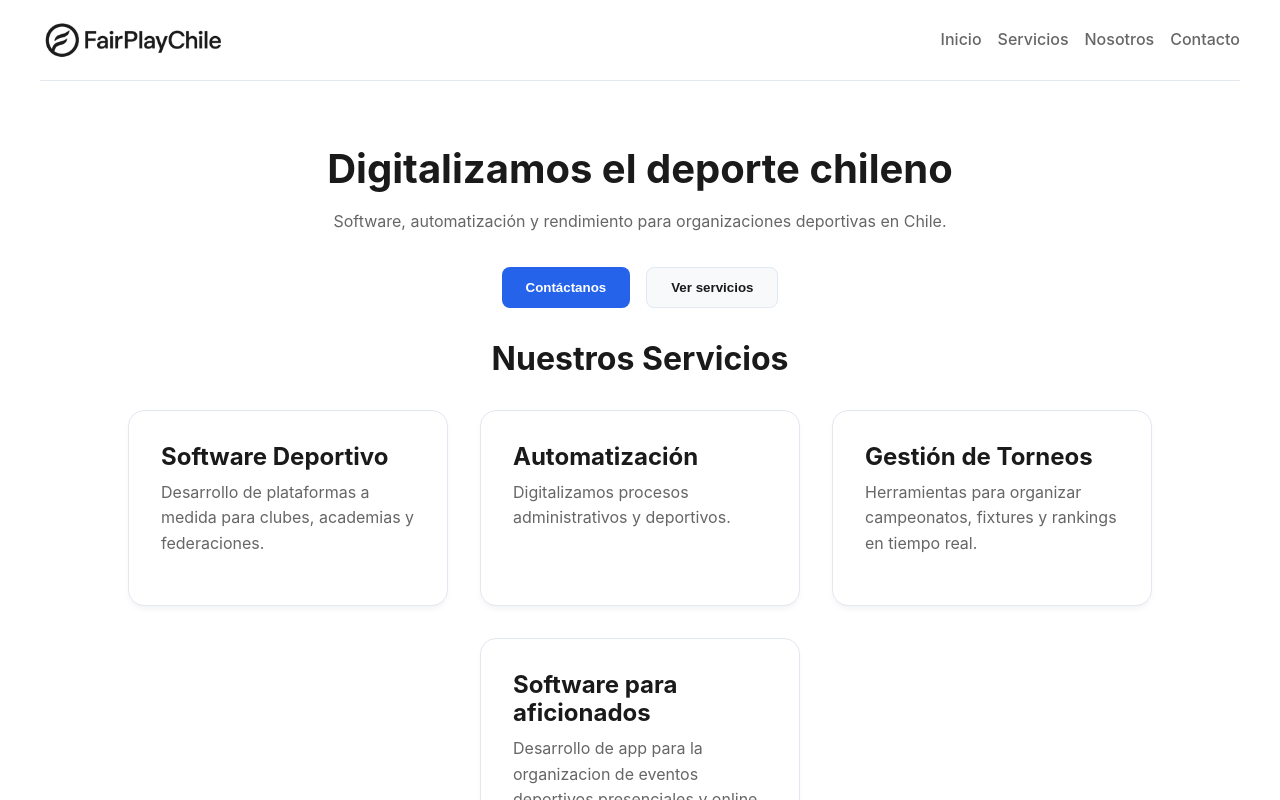
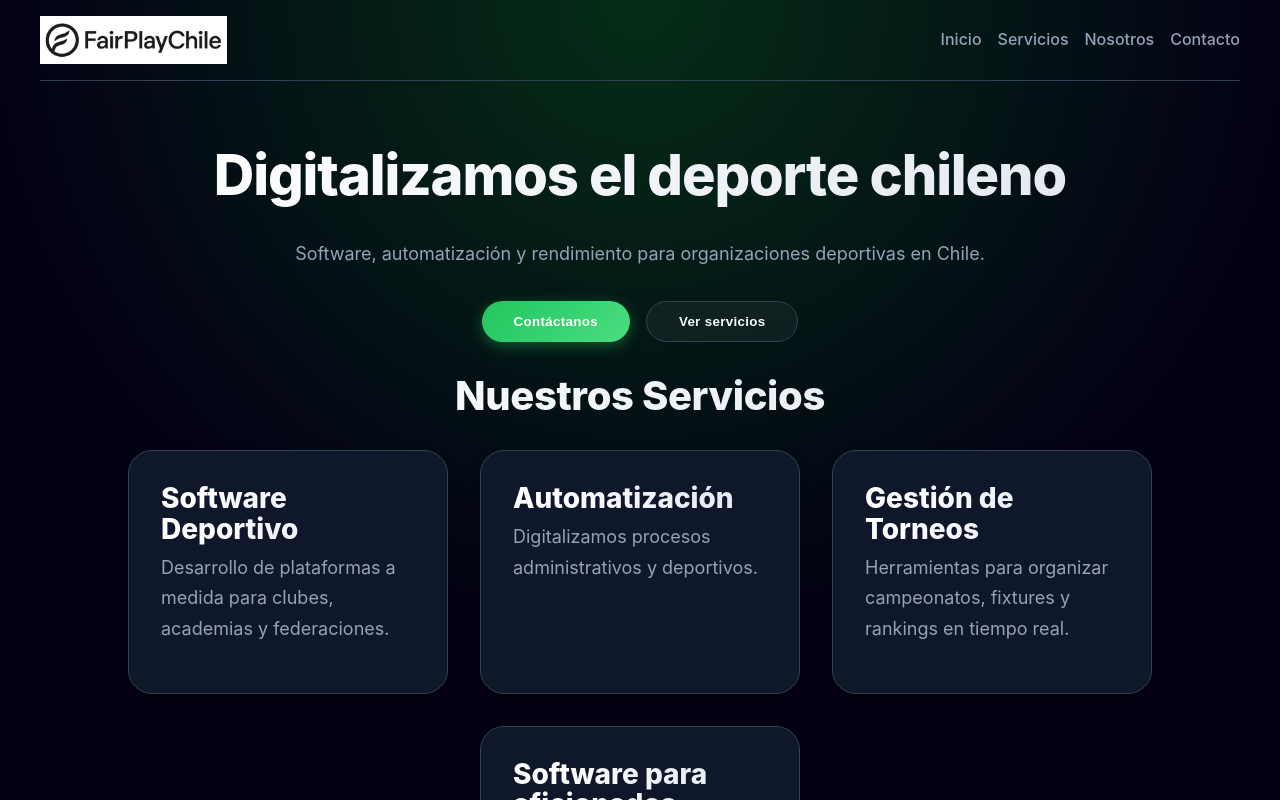
Before and after one commit to 2dcarrascocid/fplay-web, a Vue app: page / in a window 1280 px wide. Shown: the top 800 px of the page. Built offline with nearby package versions, Linux system fonts and the light colour scheme.

Commit message:
cambio de estilos

```diff
--- a/src/styles/main.css
+++ b/src/styles/main.css
@@ -1,15 +1,29 @@
-/* Minimal Design System */
+/* Minimal Design System - Dark/Modern Theme */
 
 :root {
     /* Palette */
-    --color-bg: #ffffff;
-    --color-bg-alt: #f8f9fa;
-    --color-text: #1a1a1a;
-    --color-text-muted: #666666;
-    --color-primary: #2563eb;
-    --color-primary-hover: #1d4ed8;
-    --color-secondary: #475569;
-    --color-border: #e2e8f0;
+    --color-bg: #030014;
+    /* Deep space dark */
+    --color-bg-alt: #0f172a;
+    /* Slightly lighter for cards/sections */
+    --color-text: #f8fafc;
+    /* White/Off-white */
+    --color-text-muted: #94a3b8;
+    /* Slate gray */
+
+    /* Primary Colors - Green (Modern/Neon-ish) */
+    --color-primary: #22c55e;
+    /* Green 500 */
+    --color-primary-hover: #16a34a;
+    /* Green 600 */
+    --color-accent: #4ade80;
+    /* Green 400 - for gradients */
+
+    --color-secondary: #1e293b;
+    /* Slate 800 */
+    --color-border: #334155;
+    /* Slate 700 */
+
     --color-success: #10b981;
     --color-danger: #ef4444;
 
@@ -23,9 +37,10 @@
     --spacing-xl: 4rem;
 
     /* Radius */
-    --radius-sm: 0.25rem;
-    --radius-md: 0.5rem;
-    --radius-lg: 1rem;
+    --radius-sm: 0.375rem;
+    --radius-md: 0.75rem;
+    --radius-lg: 1.5rem;
+    /* More rounded for modern feel */
 }
 
 /* Reset & Base */
@@ -43,6 +58,10 @@ body {
     color: var(--color-text);
     line-height: 1.6;
     -webkit-font-smoothing: antialiased;
+    /* Optional: Subtle background gradient or image effect could be added here later */
+    background-image: radial-gradient(circle at 50% 0%, #052e16 0%, #030014 50%);
+    /* Dark green tint in center */
+    min-height: 100vh;
 }
 
 a {
@@ -113,61 +132,79 @@ img {
     display: inline-flex;
     align-items: center;
     justify-content: center;
-    padding: 0.75rem 1.5rem;
-    border-radius: var(--radius-md);
+    padding: 0.75rem 2rem;
+    border-radius: 9999px;
+    /* Pill shape for modern look */
     font-weight: 600;
     cursor: pointer;
     border: none;
-    transition: all 0.2s ease;
+    transition: all 0.3s ease;
+    letter-spacing: 0.025em;
 }
 
 .btn-primary {
-    background-color: var(--color-primary);
-    color: white;
+    background: linear-gradient(135deg, var(--color-primary) 0%, var(--color-accent) 100%);
+    color: #ffffff;
+    box-shadow: 0 4px 14px 0 rgba(34, 197, 94, 0.39);
 }
 
 .btn-primary:hover {
-    background-color: var(--color-primary-hover);
-    transform: translateY(-1px);
+    background: linear-gradient(135deg, var(--color-primary-hover) 0%, var(--color-primary) 100%);
+    transform: translateY(-2px);
+    box-shadow: 0 6px 20px rgba(34, 197, 94, 0.23);
 }
 
 .btn-secondary {
-    background-color: var(--color-bg-alt);
+    background-color: rgba(255, 255, 255, 0.05);
+    /* Glassy effect */
     color: var(--color-text);
     border: 1px solid var(--color-border);
+    backdrop-filter: blur(10px);
 }
 
 .btn-secondary:hover {
-    background-color: var(--color-border);
+    background-color: rgba(255, 255, 255, 0.1);
+    border-color: var(--color-text-muted);
 }
 
 .card {
-    background: white;
+    background: var(--color-bg-alt);
     border: 1px solid var(--color-border);
     border-radius: var(--radius-lg);
     padding: var(--spacing-lg);
-    box-shadow: 0 4px 6px -1px rgba(0, 0, 0, 0.05);
-    transition: transform 0.2s, box-shadow 0.2s;
+    box-shadow: 0 10px 15px -3px rgba(0, 0, 0, 0.5);
+    /* Darker shadow */
+    transition: transform 0.3s ease, box-shadow 0.3s ease, border-color 0.3s;
 }
 
 .card:hover {
-    transform: translateY(-2px);
-    box-shadow: 0 10px 15px -3px rgba(0, 0, 0, 0.1);
+    transform: translateY(-5px);
+    box-shadow: 0 20px 25px -5px rgba(0, 0, 0, 0.5);
+    border-color: var(--color-primary);
+    /* Highlight border on hover */
 }
 
 .input {
     width: 100%;
-    padding: 0.75rem;
+    padding: 0.875rem 1rem;
+    background-color: rgba(15, 23, 42, 0.5);
     border: 1px solid var(--color-border);
     border-radius: var(--radius-md);
     font-family: inherit;
-    transition: border-color 0.2s;
+    color: var(--color-text);
+    transition: all 0.2s;
 }
 
 .input:focus {
     outline: none;
     border-color: var(--color-primary);
-    box-shadow: 0 0 0 3px rgba(37, 99, 235, 0.1);
+    box-shadow: 0 0 0 2px rgba(34, 197, 94, 0.2);
+    background-color: rgba(15, 23, 42, 0.8);
+}
+
+.input::placeholder {
+    color: var(--color-text-muted);
+    opacity: 0.7;
 }
 
 .label {
@@ -175,6 +212,7 @@ img {
     font-weight: 500;
     margin-bottom: 0.5rem;
     color: var(--color-text-muted);
+    font-size: 0.875rem;
 }
 
 /* Typography */
@@ -182,27 +220,38 @@ h1,
 h2,
 h3,
 h4 {
-    line-height: 1.2;
-    font-weight: 700;
+    line-height: 1.1;
+    font-weight: 800;
     color: var(--color-text);
+    background: linear-gradient(to right, #ffffff, #e2e8f0);
+    -webkit-background-clip: text;
+    -webkit-text-fill-color: transparent;
+    /* Gradient text for headers */
+    background-clip: text;
 }
 
 h1 {
-    font-size: 2.5rem;
-    margin-bottom: var(--spacing-md);
+    font-size: 3.5rem;
+    /* Larger for modern impact */
+    margin-bottom: var(--spacing-lg);
+    letter-spacing: -0.02em;
 }
 
 h2 {
-    font-size: 2rem;
+    font-size: 2.5rem;
     margin-bottom: var(--spacing-md);
+    letter-spacing: -0.01em;
 }
 
 h3 {
-    font-size: 1.5rem;
+    font-size: 1.75rem;
     margin-bottom: var(--spacing-sm);
 }
 
 p {
     margin-bottom: var(--spacing-md);
     color: var(--color-text-muted);
+    font-size: 1.125rem;
+    /* Slightly larger readable text */
+    line-height: 1.7;
 }
```
Also changed, not shown: src/bse/modif.md (added, +10 -0 lines).
